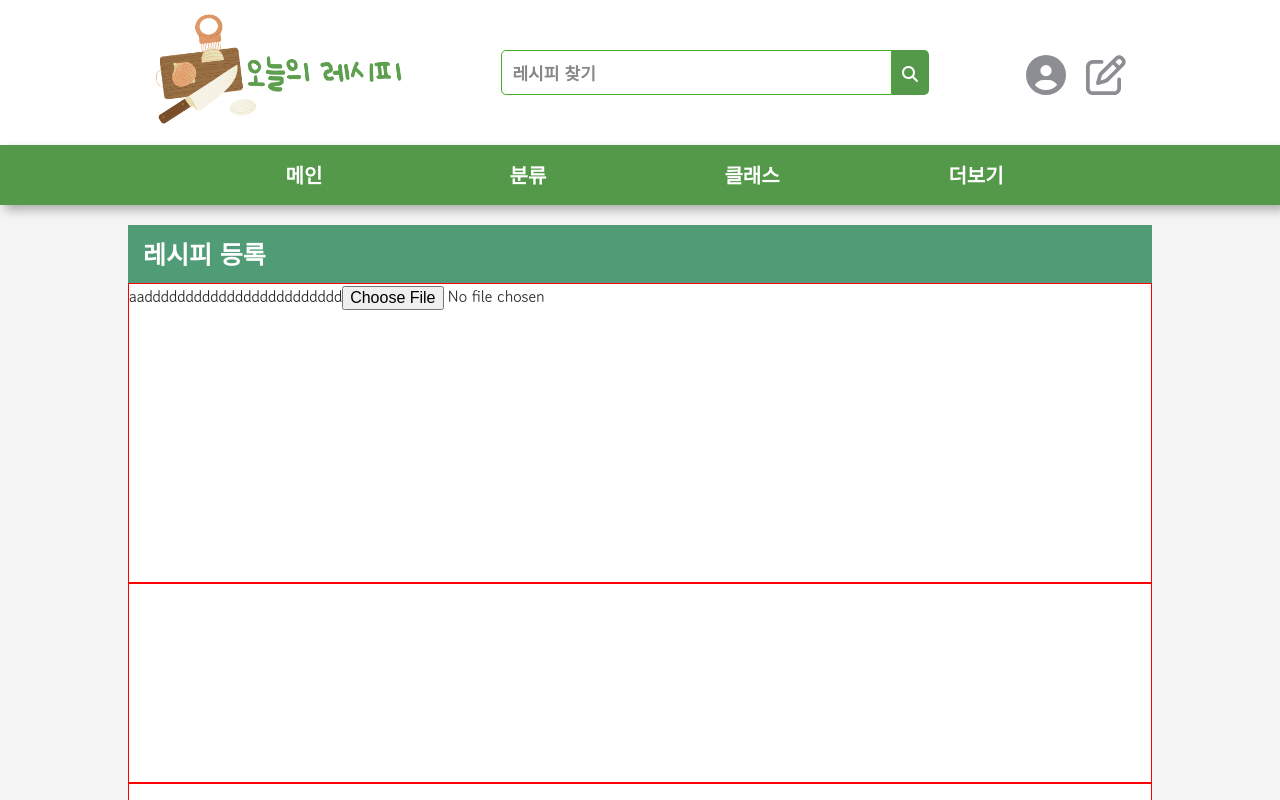
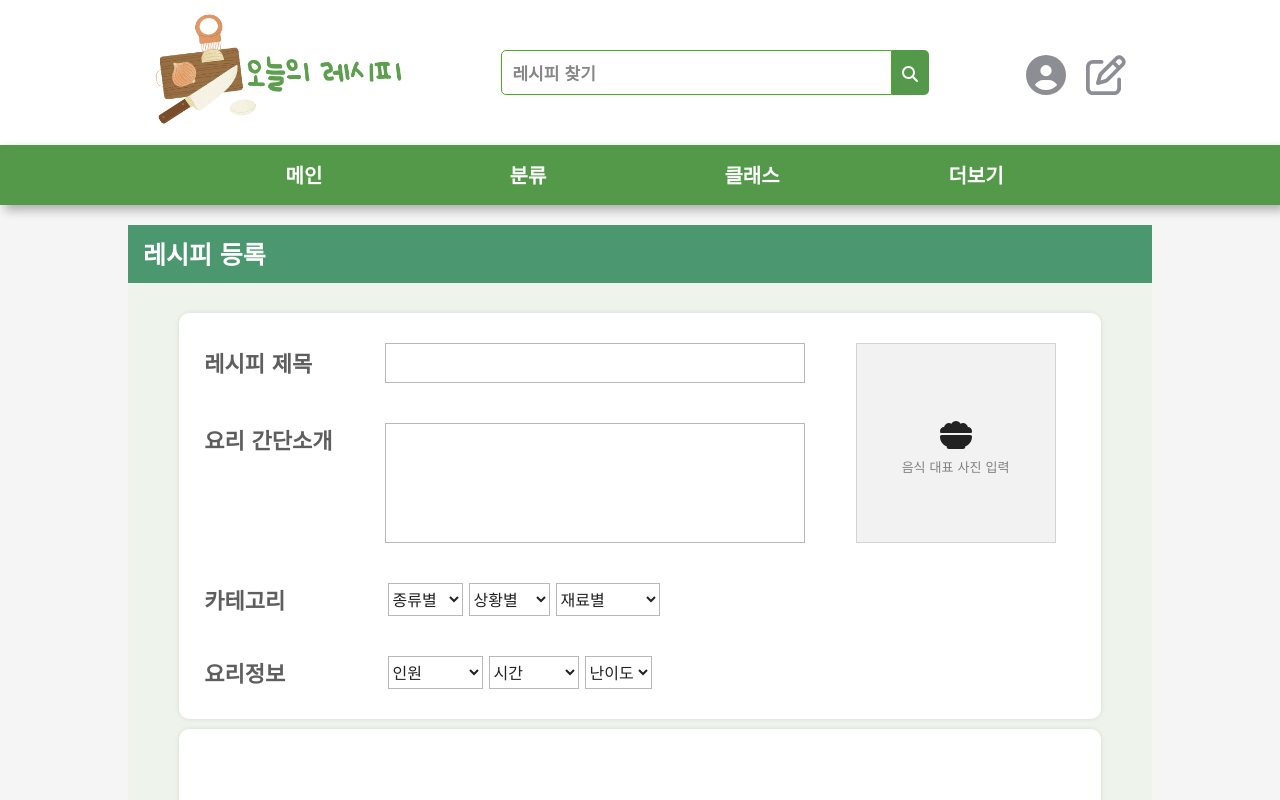
Before and after one commit to dbstjs95/recipe-site-project, a React (Create React App) app in the folder client/: page /register/recipe in a window 1280 px wide. Shown: the top 800 px of the page. Built offline with nearby package versions, Linux system fonts and the light colour scheme; a web font is replaced by a local one.

Commit message:
Update RegisterRecipePage.js

```diff
--- a/client/src/mockData/category_data.js
+++ b/client/src/mockData/category_data.js
@@ -13,6 +13,7 @@ export const typeData = [
   "음료",
   "기타",
 ];
+
 export const circumstanceData = [
   "전체",
   "일상",
@@ -34,3 +35,26 @@ export const ingredientData = [
   "곡류",
   "기타",
 ];
+
+export const dataForRegisterPage = {
+  type: ["종류별", ...typeData.slice(1)],
+  circumstance: ["상황별", ...circumstanceData.slice(1)],
+  ingredient: ["재료별", ...ingredientData.slice(1)],
+  servings: ["인원", "1인분", "2인분", "3인분", "4인분", "5인분", "6인분 이상"],
+  time: [
+    "시간",
+    "5분이내",
+    "10분이내",
+    "15분이내",
+    "20분이내",
+    "30분이내",
+    "60분이내",
+    "90분이내",
+    "2시간이내",
+    "2시간이상",
+  ],
+  level: ["난이도", "아무나", "초급", "중급", "고급"],
+};
+
+export const dataKeys1 = ["type", "circumstance", "ingredient"];
+export const dataKeys2 = ["servings", "time", "level"];
--- a/client/src/page/RegisterRecipePage.js
+++ b/client/src/page/RegisterRecipePage.js
@@ -1,75 +1,314 @@
 import React from "react";
 import styled from "styled-components";
 import { LayoutSize, ContainerStyle } from "../css";
+import {
+  dataForRegisterPage as data,
+  dataKeys1,
+  dataKeys2,
+} from "../mockData/category_data";
+import { FontAwesomeIcon } from "@fortawesome/react-fontawesome";
+import { faBowlFood } from "@fortawesome/free-solid-svg-icons";
 
 // border: 1px solid red;
-
+const titleColor = "#5e5e5e";
 const Container = styled.div`
   ${LayoutSize}
   ${ContainerStyle}
+  background-color: rgba(221, 240, 216, 0.3);
+  border-radius: 0;
   h1 {
-    /* border: 1px solid red; */
     font-size: 25px;
     font-weight: bold;
     padding: 10px 15px;
     background-color: rgba(7, 115, 61, 0.7);
     color: #fff;
+    @media screen and (max-width: 960px) {
+      font-size: 23px;
+    }
+    @media screen and (max-width: 768px) {
+      font-size: 21px;
+    }
+    @media screen and (max-width: 580px) {
+      text-align: center;
+      font-size: 20px;
+    }
   }
 `;
 
-const InputBox = styled.div`
-  > div {
-    border: 1px solid red;
-    &.input_intro {
-      min-height: 300px;
-    }
-    &.input_ingredients {
-      min-height: 200px;
-    }
-    &.input_order {
-      min-height: 400px;
+const InputBox1 = styled.form`
+  padding: 30px 0 40px;
+  > div,
+  > p {
+    width: 90%;
+    margin: 0 auto;
+    box-shadow: 0 0 5px rgba(0, 0, 0, 0.1);
+    border-radius: 10px;
+    background-color: white;
+    @media screen and (max-width: 1024px) {
+      width: 100%;
     }
   }
-  > p.submit_btns {
-    border: 1px solid blue;
-    min-height: 100px;
-    button {
-      &.save {
+  > div {
+    margin-bottom: 10px;
+  }
+`;
+
+const IntroContainer = styled.div`
+  padding: 10px;
+  display: flex;
+  flex-wrap: wrap;
+  justify-content: stretch;
+  @media screen and (max-width: 768px) {
+    padding: 0;
+  }
+  > ul {
+    width: 70%;
+  }
+  > div {
+    width: 30%;
+    padding-top: 20px;
+  }
+  @media screen and (max-width: 768px) {
+    > ul {
+      width: 65%;
+    }
+    > div {
+      width: 35%;
+    }
+  }
+  @media screen and (max-width: 600px) {
+    > ul {
+      width: 100%;
+    }
+    > div {
+      width: 100%;
+      padding-top: 0;
+    }
+  }
+  > ul#input_info {
+    /* background-color: skyblue; */
+    li {
+      display: flex;
+      padding: 20px 15px;
+      &:first-child {
+        align-items: center;
       }
-      &.release {
+      h2 {
+        font-size: 22px;
+        font-weight: bold;
+        width: 30%;
+        color: ${titleColor};
       }
-      &.cancel {
+      input[type="text"] {
+        height: 40px;
+        width: 70%;
+        padding: 0 10px;
+        font-size: 16px;
       }
+      textarea {
+        height: 120px;
+        width: 70%;
+        resize: none;
+      }
+      select {
+        margin: 0 3px;
+        background-color: #fff;
+      }
+      input[type="text"],
+      textarea,
+      select {
+        border: 1px solid #b8b8b8;
+      }
+      @media screen and (max-width: 1220px) {
+        h2 {
+          font-size: 20px;
+        }
+      }
+      @media screen and (max-width: 1024px) {
+        h2 {
+          font-size: 19px;
+        }
+        input[type="text"] {
+          height: 38px;
+        }
+      }
+      @media screen and (max-width: 768px) {
+        &:first-child {
+          align-items: stretch;
+        }
+        &:first-child,
+        &:nth-child(2) {
+          flex-direction: column;
+        }
+        h2 {
+          font-size: 17px;
+          margin-bottom: 5px;
+        }
+        input[type="text"] {
+          height: 36px;
+          font-size: 14px;
+        }
+        h2,
+        input[type="text"],
+        textarea {
+          width: 100%;
+        }
+        select {
+          font-size: 14px;
+        }
+      }
+      @media screen and (max-width: 360px) {
+        &:nth-child(3),
+        &:nth-child(4) {
+          flex-direction: column;
+          select {
+            font-size: 16px;
+          }
+        }
+      }
+    }
+  }
+  > div#upload_file {
+    /* background-color: yellow; */
+    label {
+      /* display: block; */
+      display: flex;
+      flex-direction: column;
+      justify-content: center;
+      align-items: center;
+      width: 200px;
+      height: 200px;
+      border: 1px solid lightgray;
+      background-color: rgba(0, 0, 0, 0.05);
+      margin: 0 auto;
+      span {
+        &.icon {
+          font-size: 2em;
+        }
+        &.desc {
+          color: gray;
+          font-size: 13px;
+        }
+      }
+      @media screen and (max-width: 960px) {
+        width: 180px;
+        height: 180px;
+      }
+      @media screen and (max-width: 768px) {
+        width: 160px;
+        height: 160px;
+      }
+      @media screen and (max-width: 600px) {
+        width: 220px;
+        height: 220px;
+        margin: 10px 25px 20px auto;
+      }
+      @media screen and (max-width: 380px) {
+        width: 200px;
+        height: 200px;
+        margin: 10px auto 20px;
+      }
+    }
+    input[type="file"] {
+      display: none;
+    }
+  }
+  /* 화면 너비 0 ~ 1220px */
+  /* 화면 너비 0 ~ 1024px */
+  /* 화면 너비 0 ~ 960px */
+  /* 화면 너비 0 ~ 768px */
+  /* 화면 너비 0 ~ 600px */
+  /* 화면 너비 0 ~ 480px */
+  /* 화면 너비 0 ~ 320px */
+`;
+
+const IngredientContainer = styled.div`
+  min-height: 200px;
+`;
+const OrderContainer = styled.div`
+  min-height: 400px;
+`;
+const BtnContainer = styled.p`
+  border: 1px solid blue;
+  min-height: 100px;
+  button {
+    &.save {
+    }
+    &.release {
+    }
+    &.cancel {
     }
   }
 `;
 
 function RegisterRecipePage() {
+  const preventEvent = (e) => {
+    e.preventDefault();
+    console.log("클릭");
+  };
   return (
     <Container>
       <h1>레시피 등록</h1>
-      <InputBox>
-        <div className="input_intro">
-          <ul></ul>
-          <div>
-            <label htmlFor="aaaa">aa</label>
-            dddddddddddddddddddddddd
+      <InputBox1>
+        <IntroContainer>
+          <ul id="input_info">
+            <li>
+              <h2>레시피 제목</h2>
+              <input type="text" />
+            </li>
+            <li>
+              <h2>요리 간단소개</h2>
+              <textarea />
+            </li>
+            <li>
+              <h2>카테고리</h2>
+              {dataKeys1.map((prop, idx) => (
+                <select key={idx}>
+                  {data[prop].map((item, idx) => (
+                    <option value={item} key={idx} selected={idx === 0}>
+                      {item}
+                    </option>
+                  ))}
+                </select>
+              ))}
+            </li>
+            <li>
+              <h2>요리정보</h2>
+              {dataKeys2.map((prop, idx) => (
+                <select key={idx}>
+                  {data[prop].map((item, idx) => (
+                    <option value={item} key={idx} selected={idx === 0}>
+                      {item}
+                    </option>
+                  ))}
+                </select>
+              ))}
+            </li>
+          </ul>
+          <div id="upload_file">
+            <label htmlFor="select_img">
+              <span className="icon">
+                <FontAwesomeIcon icon={faBowlFood} />
+              </span>
+              <span className="desc">음식 대표 사진 입력</span>
+            </label>
             <input
-              id="aaaa"
+              id="select_img"
               type="file"
               accept="image/jpg, image/png, image/jpeg"
+              onClick={preventEvent}
               onChange={(e) => console.log(e.target.files[0])}
             />
           </div>
-        </div>
-        <div className="input_ingredients"></div>
-        <div className="input_order"></div>
-        <p className="submit_btns">
+        </IntroContainer>
+        <IngredientContainer></IngredientContainer>
+        <OrderContainer></OrderContainer>
+        <BtnContainer>
           <button className="save">저장</button>
           <button className="release">저장 후 공개하기</button>
           <button className="cancel">취소</button>
-        </p>
-      </InputBox>
+        </BtnContainer>
+      </InputBox1>
     </Container>
   );
 }
```
